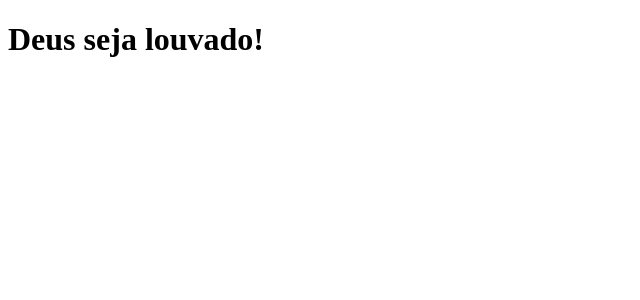
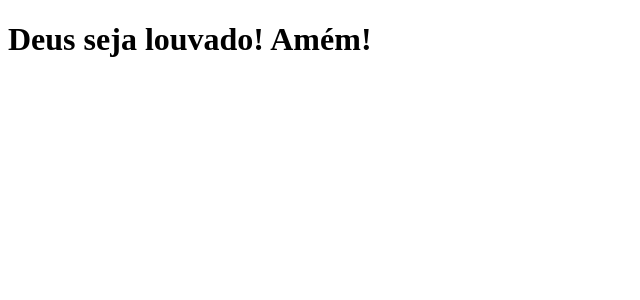
Before and after one commit to rafaelluiz/clone-tabnews, a Next.js app: page / in a window 1280 px wide. Shown: the top 300 px of the page, without its empty margins (0-640 px from the left). Built offline with nearby package versions, Linux system fonts and the light colour scheme.

Commit message:
modificando a frase

```diff
--- a/pages/index.js
+++ b/pages/index.js
@@ -1,5 +1,5 @@
 function Home() {
-    return <h1>Deus seja louvado!</h1>
+    return <h1>Deus seja louvado! Amém!</h1>
 }
 
 export default Home;
```
